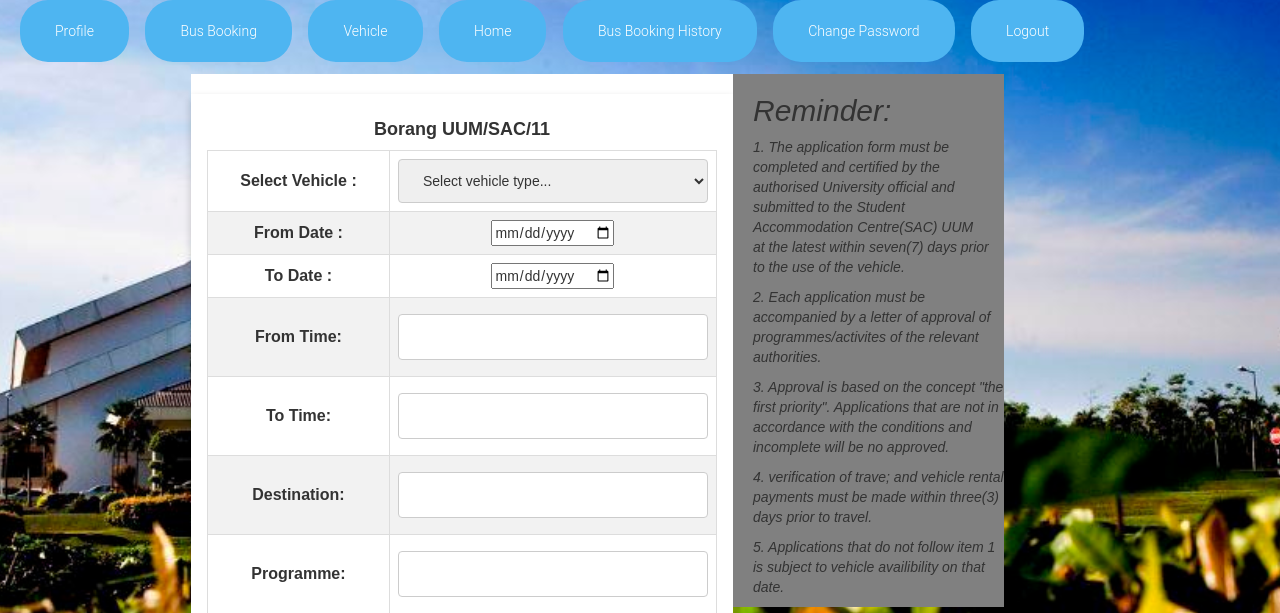
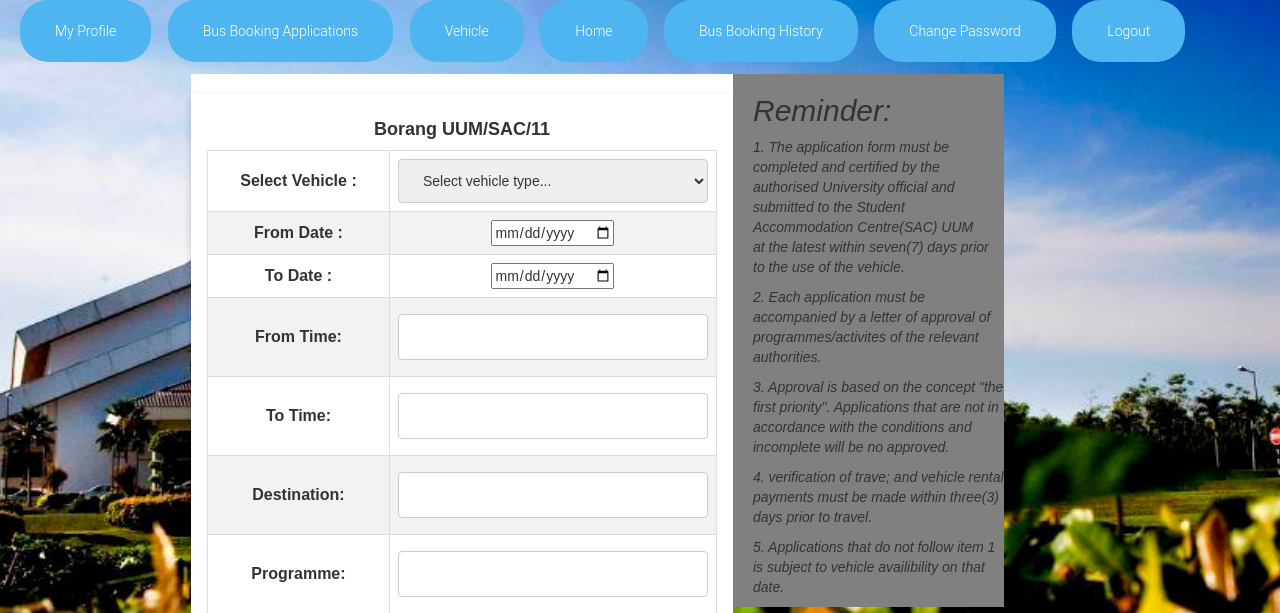
Before and after one commit to siseisya/Final-Year-Project, a PHP site: page /apply-book.php in a window 1280 px wide. Shown: the part 185-798 px from the top of the page. Run offline with PHP 8.4, Linux system fonts and the light colour scheme; the visitor is signed in with stand-in values (Sample User, id 1); data that the repository does not hold is empty.

Commit message:
Update header.php

```diff
--- a/includes/header.php
+++ b/includes/header.php
@@ -88,8 +88,9 @@
   </div>
 
 
-  <a href="myprofile.php" class="button3">Profile</a>
-  <a href="apply-book.php" class="button3">Bus Booking</a>
+  <a href="myprofile.php" class="button3">My Profile</a>
+  <a href="apply-book.php" class="button3">Bus Booking Applications </a>
+
   <a href="vehicle.php" class="button3">Vehicle</a>
   <a href="homepage.php" class="button3">Home</a>
   <a href="bookhistory.php" class="button3">Bus Booking History</a>
```
